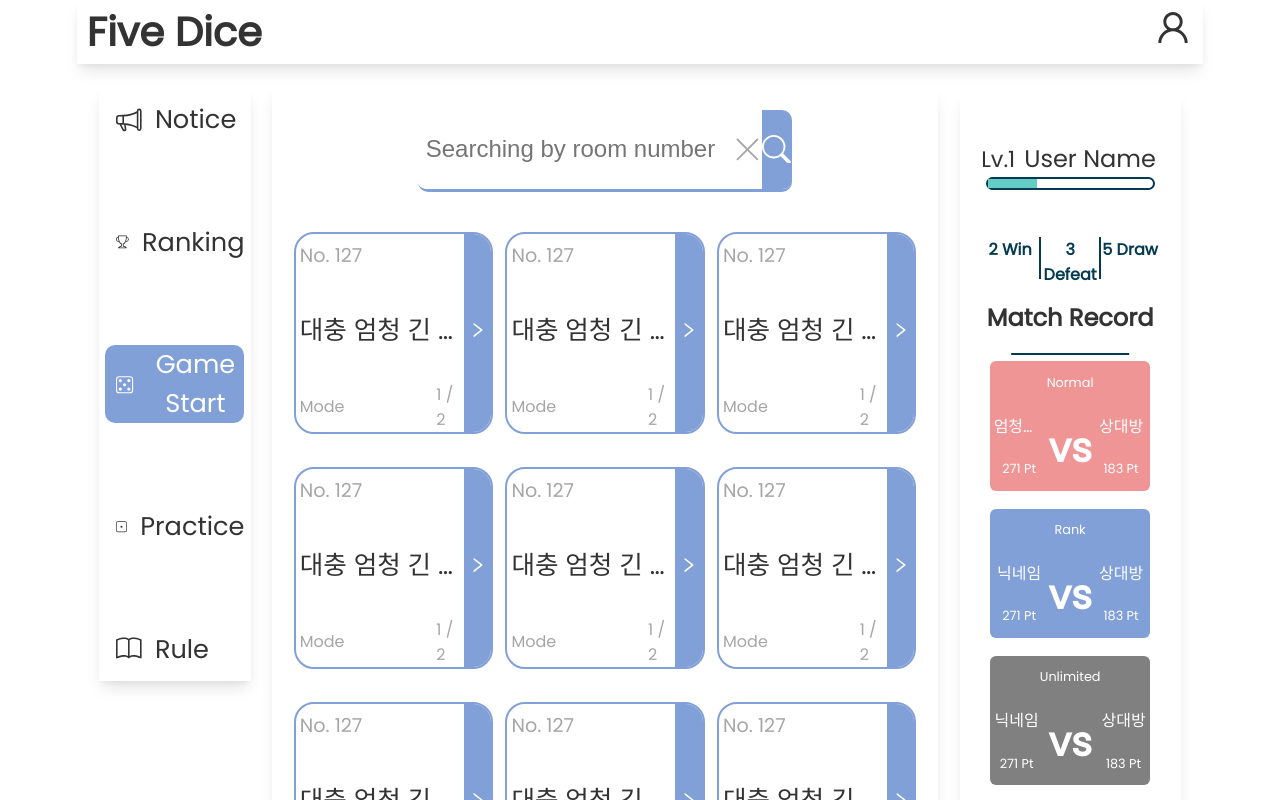
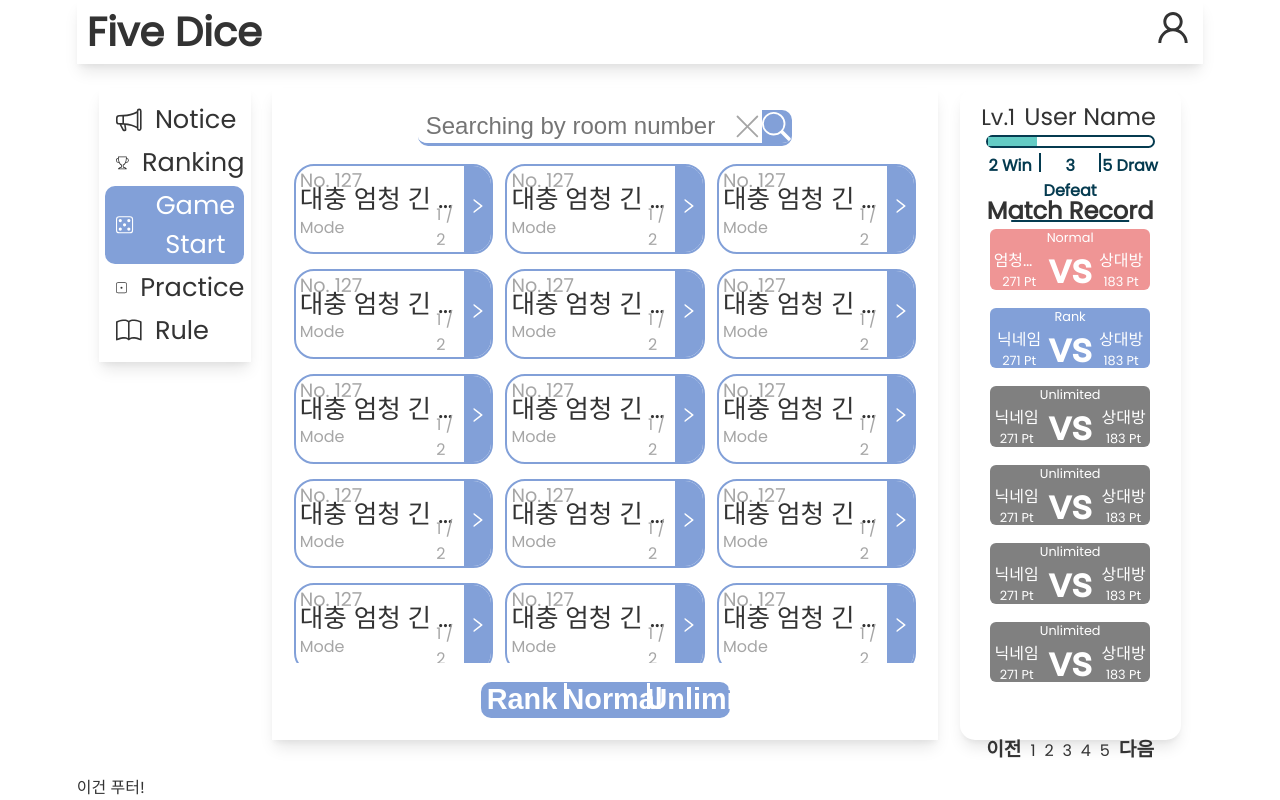
Before and after one commit to DL-Berkey/FiveDice, a React (Vite) app in the folder app/: page / in a window 1280 px wide. Shown: the top 800 px of the page. Built offline with nearby package versions, Linux system fonts and the light colour scheme.

Commit message:
Adjusts styles of Content-component and main

```diff
--- a/app/src/components/layout/Content.tsx
+++ b/app/src/components/layout/Content.tsx
@@ -22,6 +22,8 @@ const Wrapper = styled.main`
     gap: 2%;
 
     padding: 0 2%;
+
+    height: 80vh;
 `;
 
 export default Content;
--- a/app/src/main.tsx
+++ b/app/src/main.tsx
@@ -1,7 +1,7 @@
 import React from "react";
 import ReactDOM from "react-dom/client";
 import App from "./App.tsx";
-import GlobalStyle from "./styles/Globalstyle.tsx";
+import GlobalStyle from "./styles/GlobalStyle";
 
 ReactDOM.createRoot(document.getElementById("root")!).render(
     <React.StrictMode>
```
